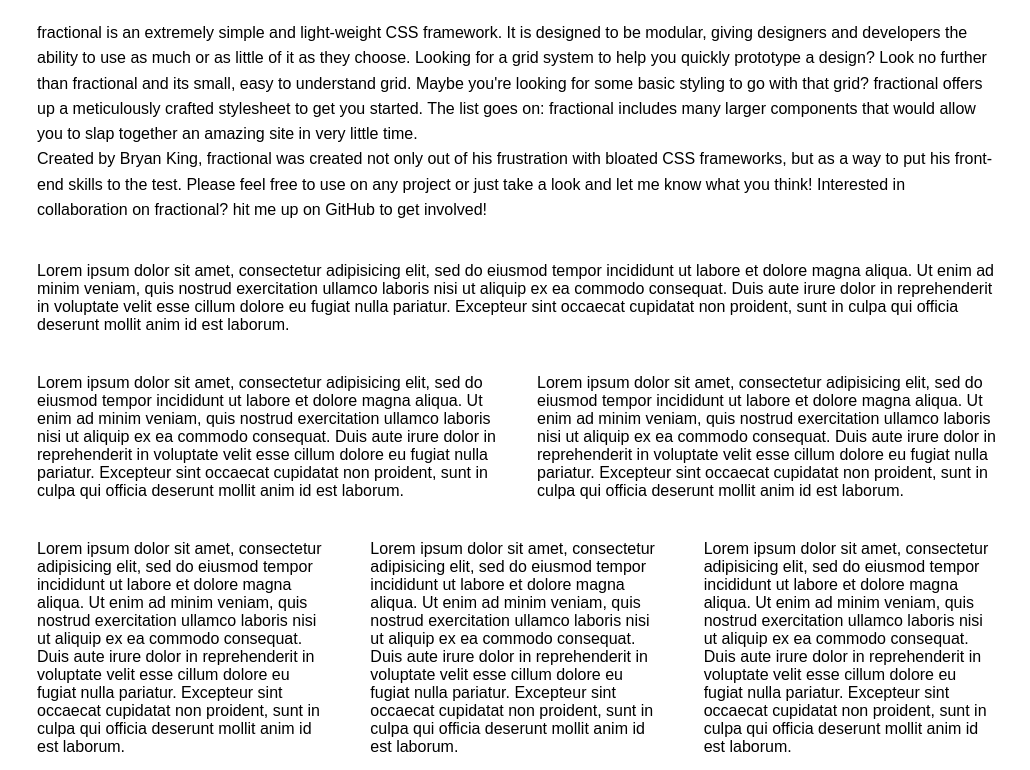
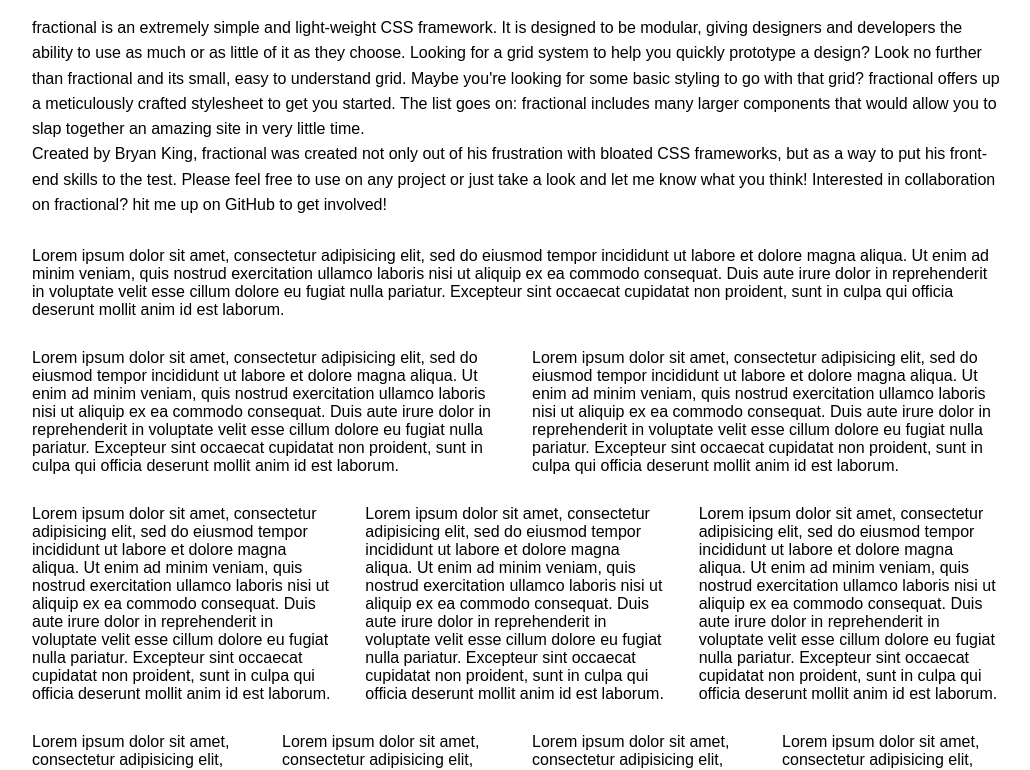
Before and after one commit to boldlybryan/fractional, a website: page index.html in a window 1280 px wide. Shown: the top 770 px of the page, without its empty margins (123-1153 px from the left). Drawn offline with nearby package versions, Linux system fonts and the light colour scheme; files that its build step writes are made by us from their sources.

Commit message:
Changed spacing var from 20px to 15px to tighten things up.

```diff
--- a/sass/variables.scss
+++ b/sass/variables.scss
@@ -4,5 +4,5 @@
 $medium-wrapper: 750px;
 $large: 1024px;
 $large-wrapper: 1000px;
-$spacing: 20px;
+$spacing: 15px;
 $nav-top-height: 60px;
```
